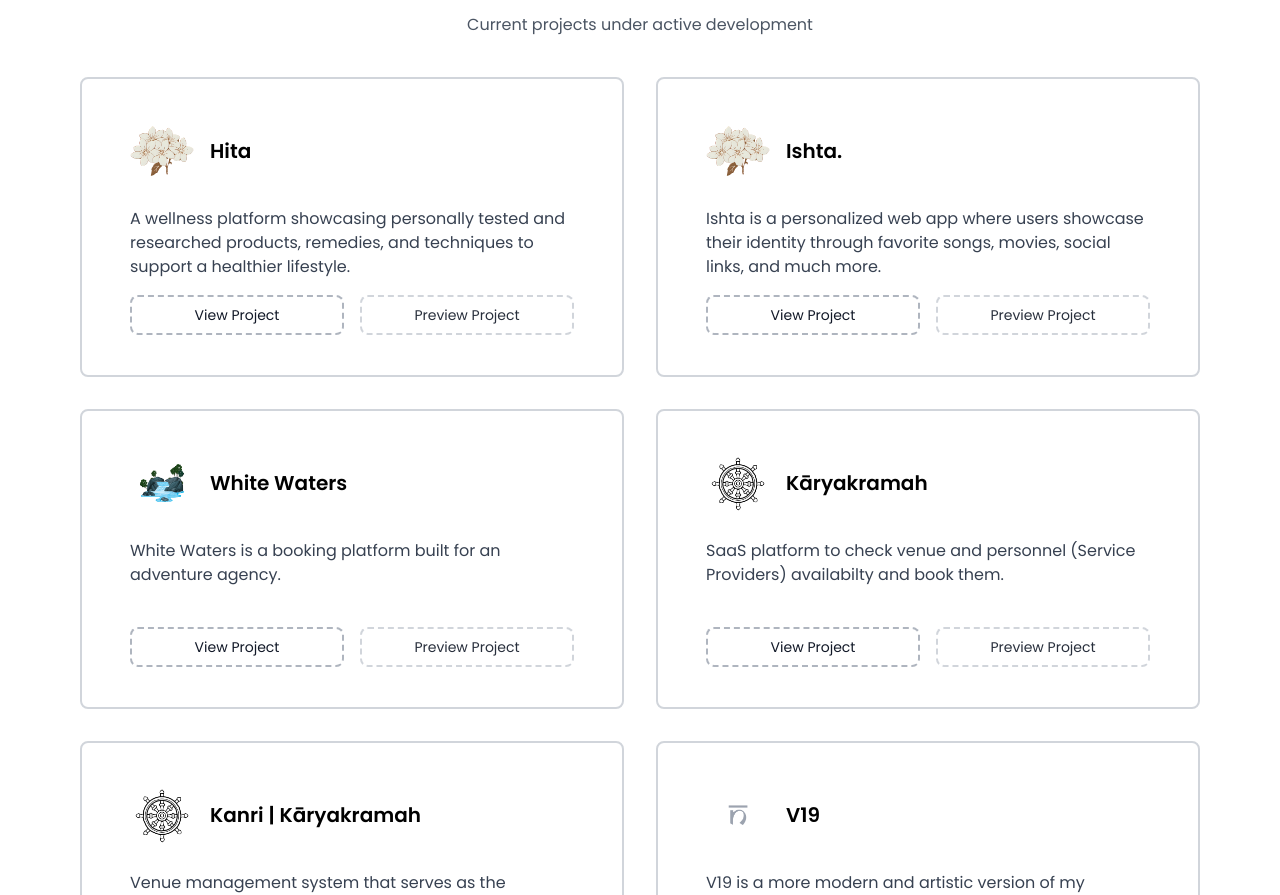
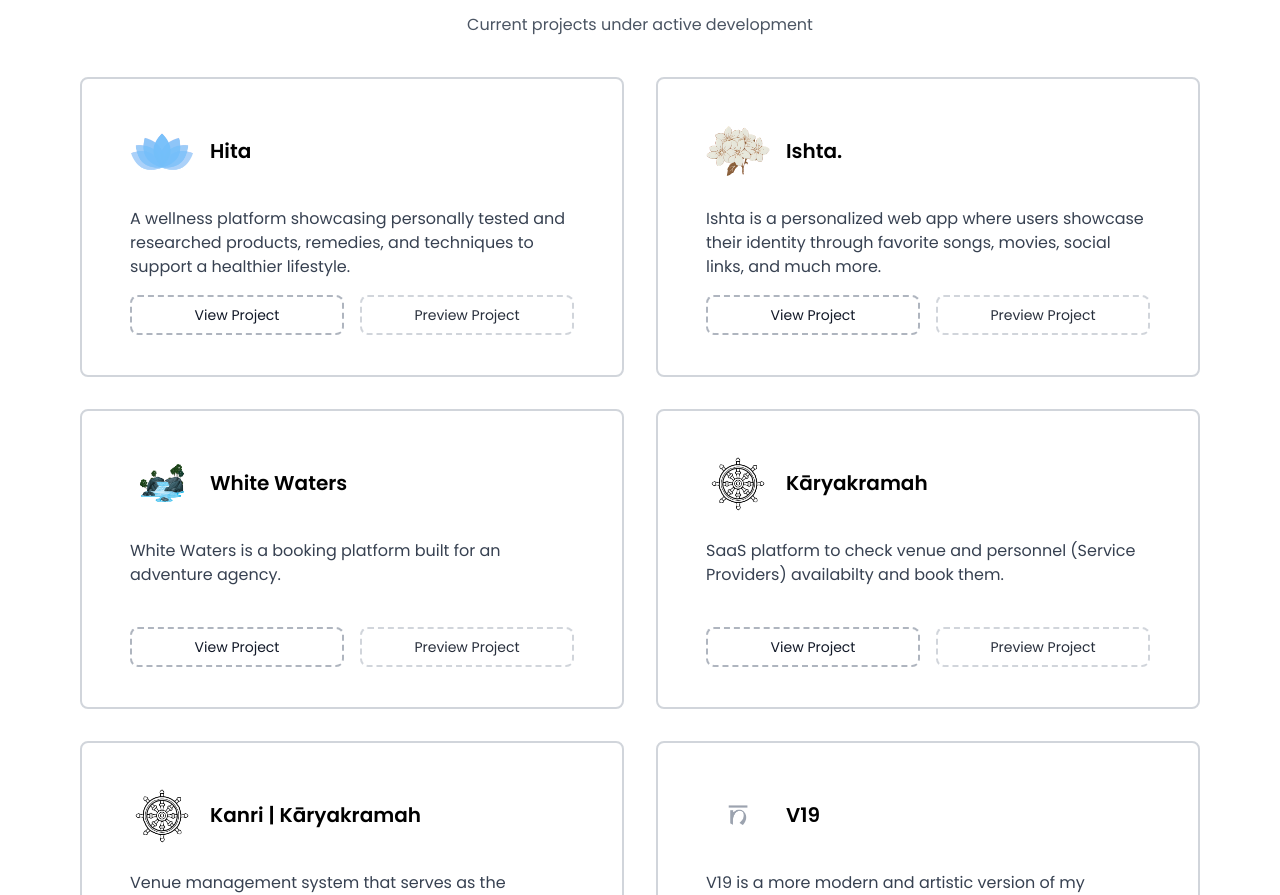
Before and after one commit to Vashishta-Mithra-Reddy/vashishta, a Next.js app: page / in a window 1280 px wide. Shown: the part 2527-3422 px from the top of the page. Built offline with nearby package versions, Linux system fonts and the light colour scheme.

Commit message:
hita logo

```diff
--- a/components/Projects.tsx
+++ b/components/Projects.tsx
@@ -82,7 +82,7 @@ export default function Projects() {
       description: "A wellness platform showcasing personally tested and researched products, remedies, and techniques to support a healthier lifestyle.",
       technologies: ["Next.js", "Supabase", "Tailwind CSS","ES Lint"],
       link: "https://hita.v19.tech",
-      logo: "/logos/ishta.png"
+      logo: "/logos/hita.png"
     },
     {
       title: "Ishta.",
```
Also changed, not shown: public/logos/hita.png (added).
